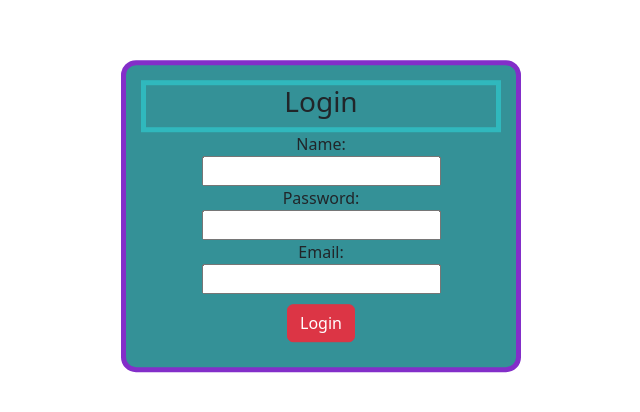
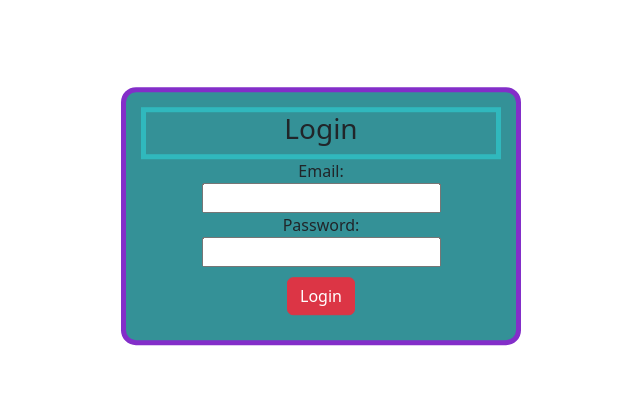
Before and after one commit to nlyra/SystemsEngineeringToolkit, a React (Create React App) app in the folder frontend/toolkit-webapp/: page / in a window 1280 px wide. Shown: the part 184-596 px from the top of the page, without its empty margins (319-959 px from the left). Built offline with nearby package versions, Linux system fonts and the light colour scheme.

Commit message:
Changes to Login.js to just show email and password

```diff
--- a/frontend/toolkit-webapp/src/components/Login.js
+++ b/frontend/toolkit-webapp/src/components/Login.js
@@ -6,10 +6,8 @@ import 'bootstrap/dist/css/bootstrap.min.css';
 
 function Login()
 {
-    const [username, setUsername] = useState('')
+    const [email, setEmail] = useState('')
     const [password, setPassword] = useState('')
-    const [email, setEmail] = useState('')
-
 
     return (
         <form>
@@ -19,8 +17,8 @@ function Login()
                 </div>
 
                 <div className = "loginContent">
-                    <label htmlFor = "name">Name: </label><br></br>
-                    <input type= "text" name= "username" onChange={e => setUsername(e.target.value)}/>
+                    <label htmlFor = "email">Email: </label><br></br>
+                    <input type= "text" name = "email" id = "email" onChange={e => setEmail(e.target.value)}/>
                 </div>
 
                 <div className = "loginContent">
@@ -28,13 +26,9 @@ function Login()
                     <input type= "text" name = "password" id = "password" onChange={e => setPassword(e.target.value)}/>
                 </div>
 
-                <div className = "loginContent">
-                    <label htmlFor = "email">Email: </label><br></br>
-                    <input type= "text" name = "email" id = "email" onChange={e => setEmail(e.target.value)}/>
-                </div>
                 <div className="loginButton">
                 {/* Testing to see if username can be accessed naturally */}
-                <Button variant="danger" size="md" onClick={() => console.log(username)}>
+                <Button variant="danger" size="md">
                 Login
                 </Button>
                 </div>
```
